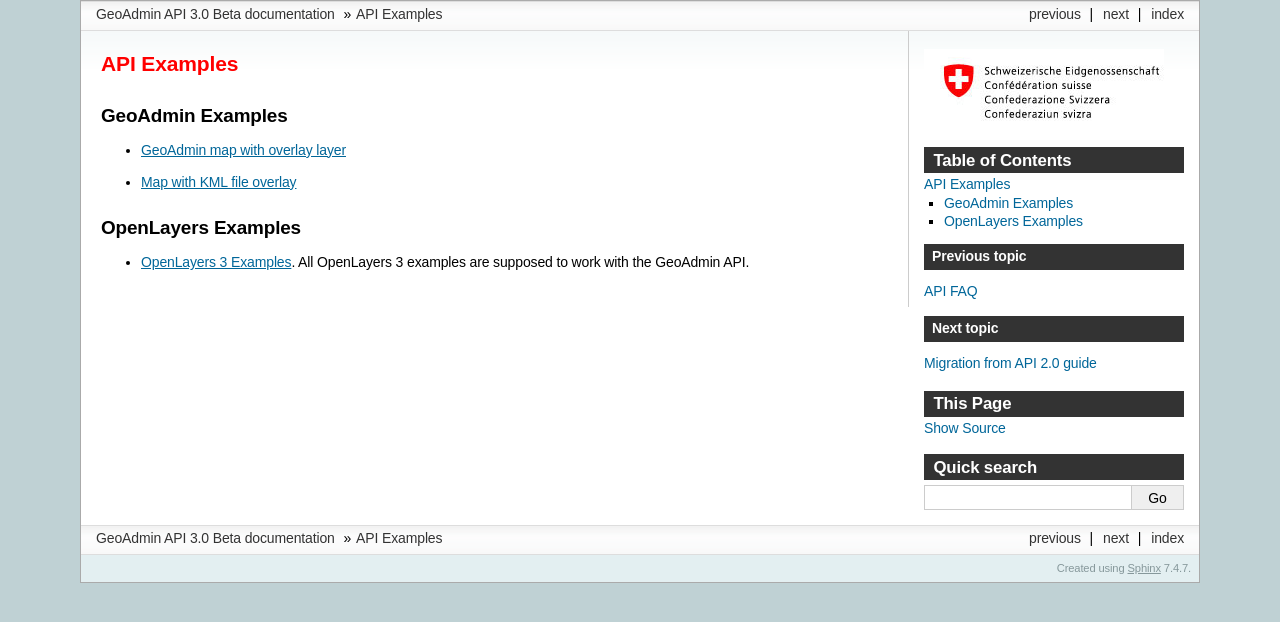
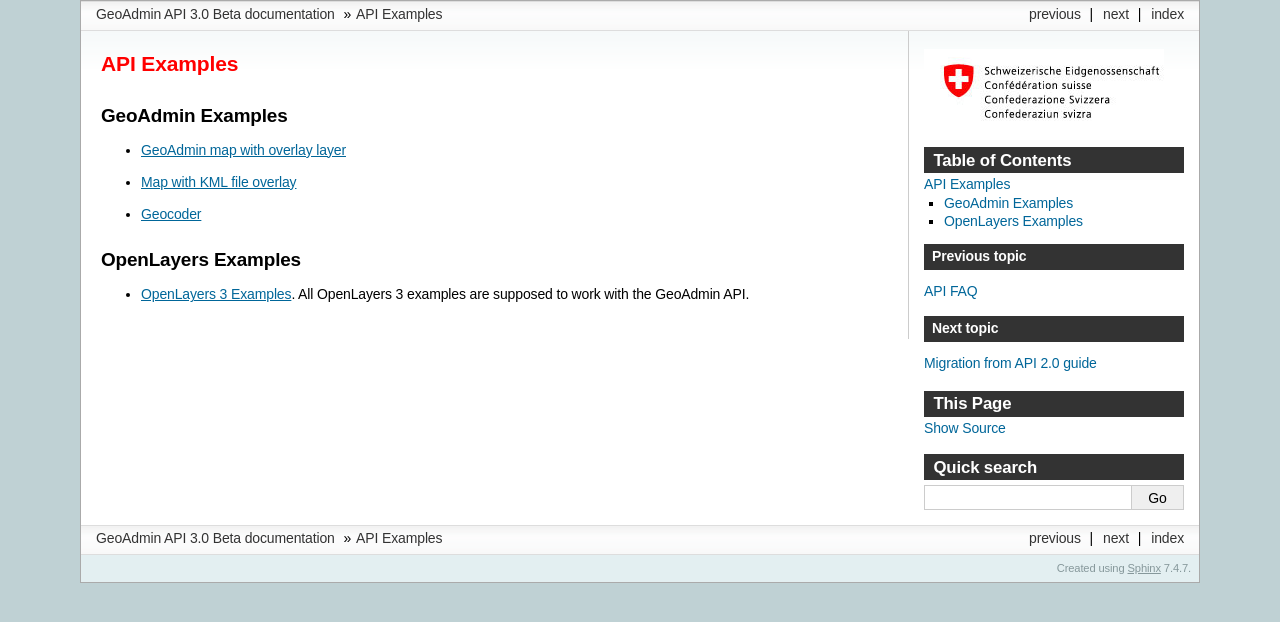
Before and after one commit to swisstopo-test/doc-chsdi3, a Sphinx documentation site: the page built from source/api/examples.rst, in a window 1280 px wide. Shown: the top 622 px of the page. Built offline with Sphinx 7.4.7, drawn with Linux system fonts in a browser that asks for light colours; formulas are drawn with MathJax 3.

Commit message:
New geocoder

```diff
--- a/source/api/examples.rst
+++ b/source/api/examples.rst
@@ -6,6 +6,7 @@ GeoAdmin Examples
 
 - `GeoAdmin map with overlay layer <../examples/geoadmin_mapoverlay.html>`_
 - `Map with KML file overlay <../examples/geoadmin_kml.html>`_
+- `Geocoder <../examples/geoadmin_geocoder.html>`_
 
 OpenLayers Examples
 ~~~~~~~~~~~~~~~~~~~
```
